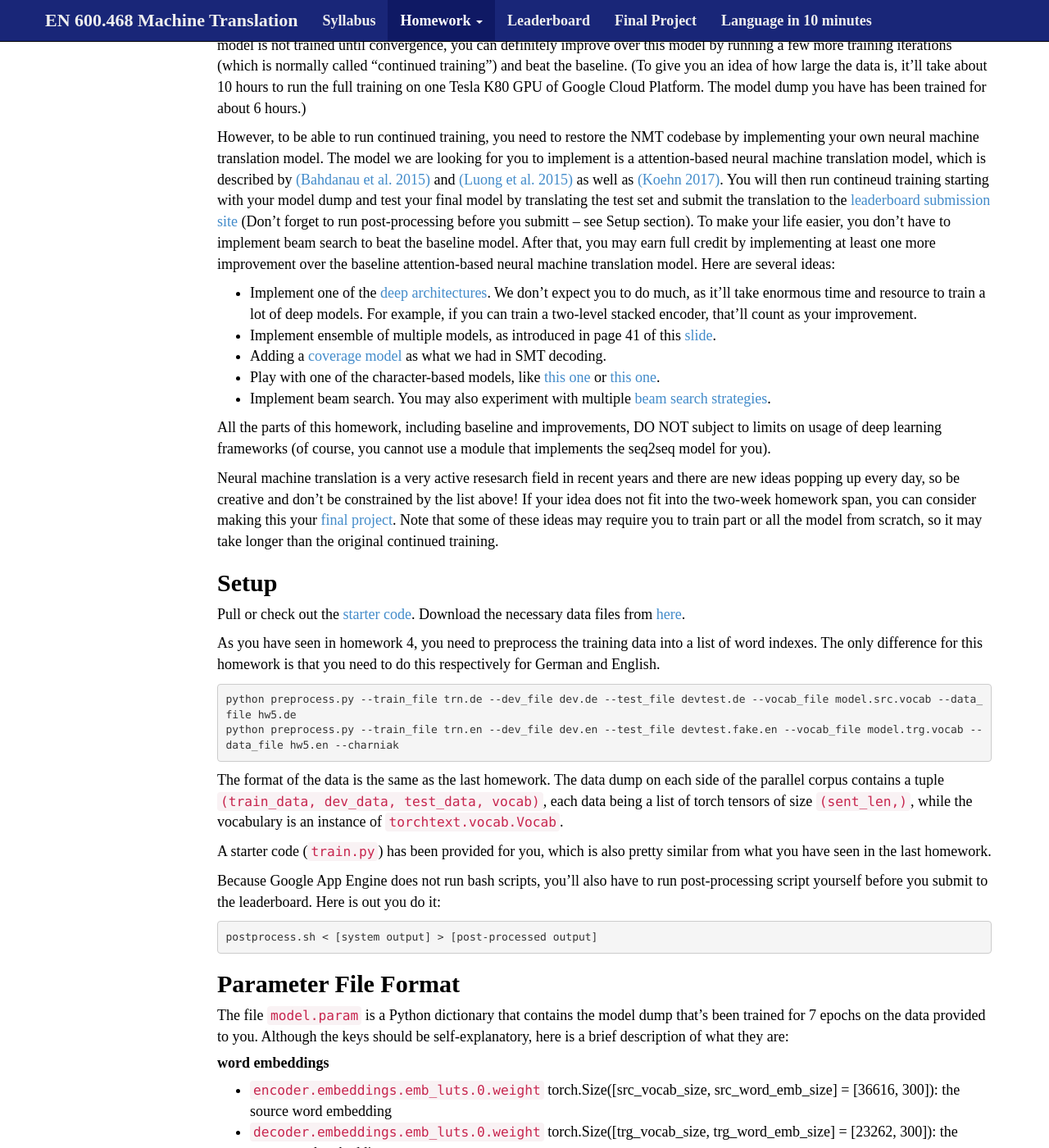
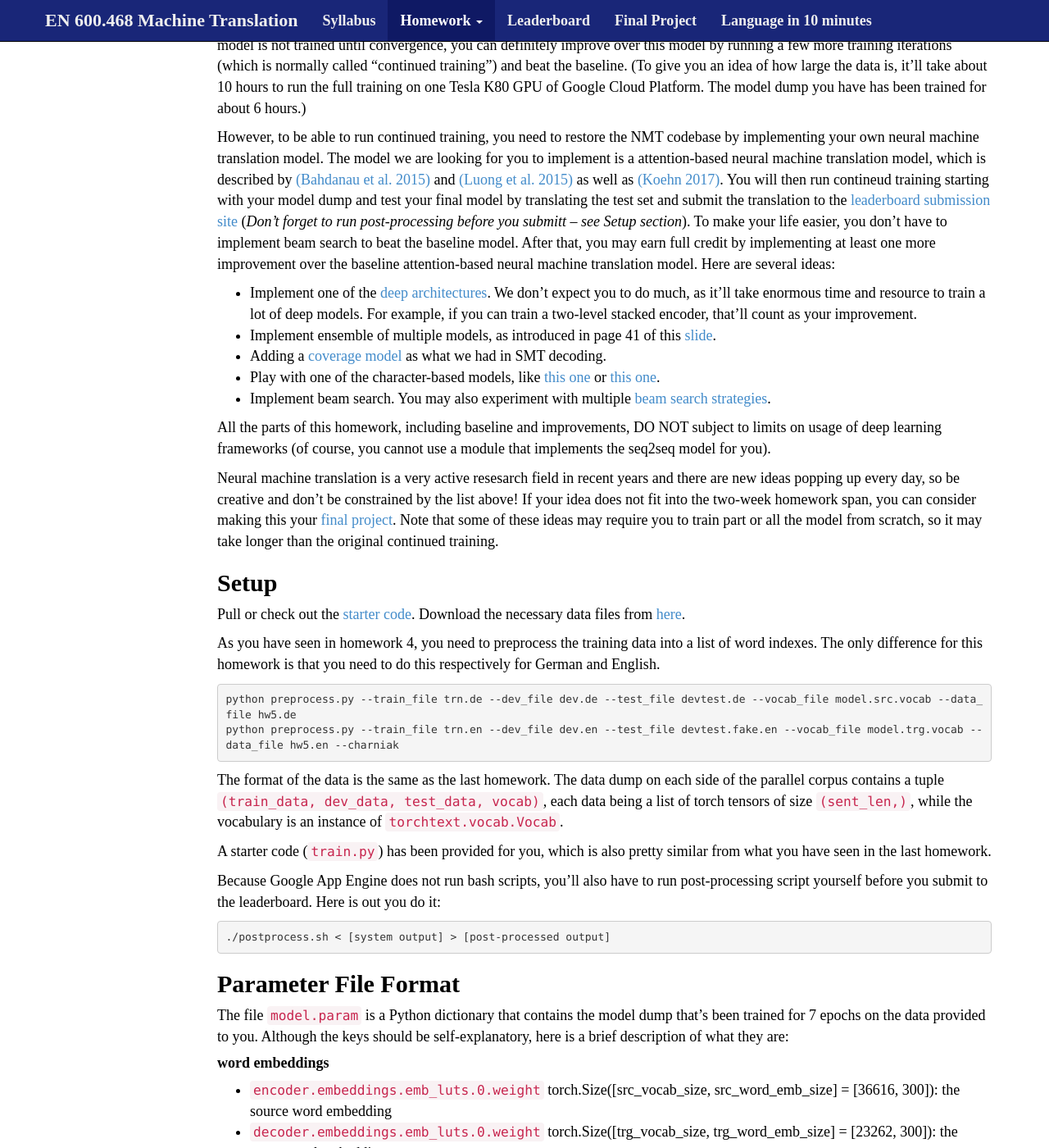
Before and after one commit to mt-class/jhu, a Jekyll site: the page built from nn_hw5.md, in a window 1280 px wide and 1400 px high, scrolled down 297 px. Shown: the whole window at 82% size. Built offline with Jekyll 4.4.1, drawn with Linux system fonts in a browser that asks for light colours; nearby versions of some CDN libraries; some web fonts are replaced; formulas are drawn with MathJax 3.

Commit message:
small fixes

````diff
--- a/nn_hw5.md
+++ b/nn_hw5.md
@@ -15,7 +15,7 @@
 
 **Your challenge is to build a neural machine translation system with the best possible translation quality with these resources.** To save your computation resource usage, you can start training by loading the preserved model dump. Because this model is not trained until convergence, you can definitely improve over this model by running a few more training iterations (which is normally called "continued training") and beat the baseline. (To give you an idea of how large the data is, it'll take about 10 hours to run the full training on one Tesla K80 GPU of Google Cloud Platform. The model dump you have has been trained for about 6 hours.)
 
-However, to be able to run continued training, you need to restore the NMT codebase by implementing your own neural machine translation model. The model we are looking for you to implement is a attention-based neural machine translation model, which is described by [(Bahdanau et al. 2015)](https://arxiv.org/pdf/1409.0473.pdf) and [(Luong et al. 2015)](https://arxiv.org/pdf/1508.04025.pdf) as well as [(Koehn 2017)](http://mt-class.org/jhu/assets/nmt-book.pdf). You will then run contineud training starting with your model dump and test your final model by translating the test set and submit the translation to the [leaderboard submission site](http://jhumt2017leaderboard.appspot.com) (Don't forget to run post-processing before you submitt -- see Setup section). To make your life easier, you don't have to implement beam search to beat the baseline model. After that, you may earn full credit by implementing at least one more improvement over the baseline attention-based neural machine translation model. Here are several ideas:
+However, to be able to run continued training, you need to restore the NMT codebase by implementing your own neural machine translation model. The model we are looking for you to implement is a attention-based neural machine translation model, which is described by [(Bahdanau et al. 2015)](https://arxiv.org/pdf/1409.0473.pdf) and [(Luong et al. 2015)](https://arxiv.org/pdf/1508.04025.pdf) as well as [(Koehn 2017)](http://mt-class.org/jhu/assets/nmt-book.pdf). You will then run contineud training starting with your model dump and test your final model by translating the test set and submit the translation to the [leaderboard submission site](http://jhumt2017leaderboard.appspot.com) (*Don't forget to run post-processing before you submitt -- see Setup section*). To make your life easier, you don't have to implement beam search to beat the baseline model. After that, you may earn full credit by implementing at least one more improvement over the baseline attention-based neural machine translation model. Here are several ideas:
 
 + Implement one of the [deep architectures](https://arxiv.org/pdf/1707.07631.pdf). We don't expect you to do much, as it'll take enormous time and resource to train a lot of deep models. For example, if you can train a two-level stacked encoder, that'll count as your improvement.
 + Implement ensemble of multiple models, as introduced in page 41 of this [slide](http://www.statmt.org/eacl2017/practical-nmt.pdf).
@@ -46,7 +46,7 @@
 Because Google App Engine does not run bash scripts, you'll also have to run post-processing script yourself before you submit to the leaderboard. Here is out you do it:
 
 ```
-postprocess.sh < [system output] > [post-processed output]
+./postprocess.sh < [system output] > [post-processed output]
 ```
 
 Parameter File Format
````
